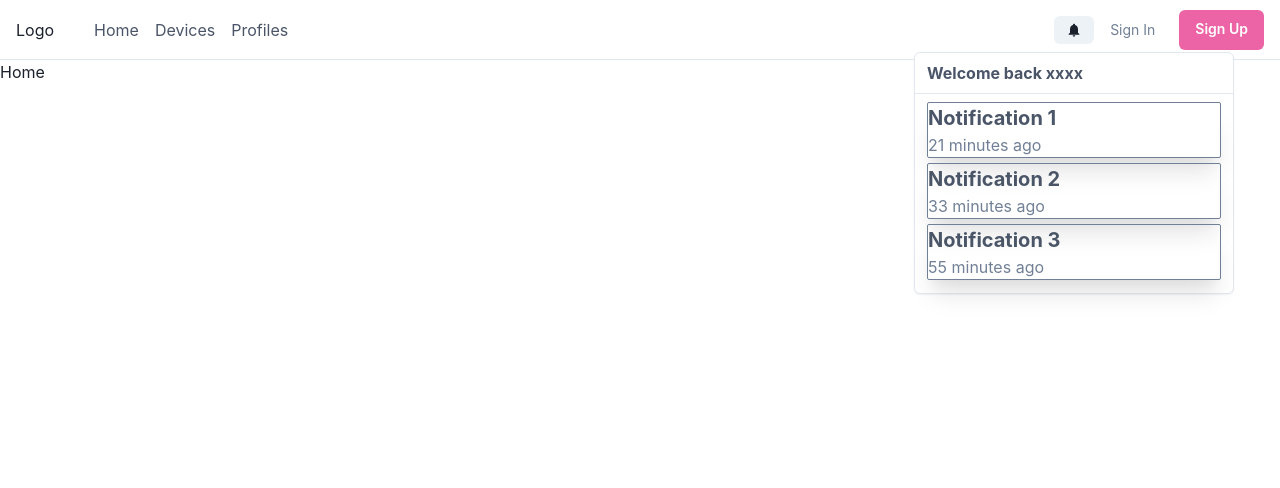
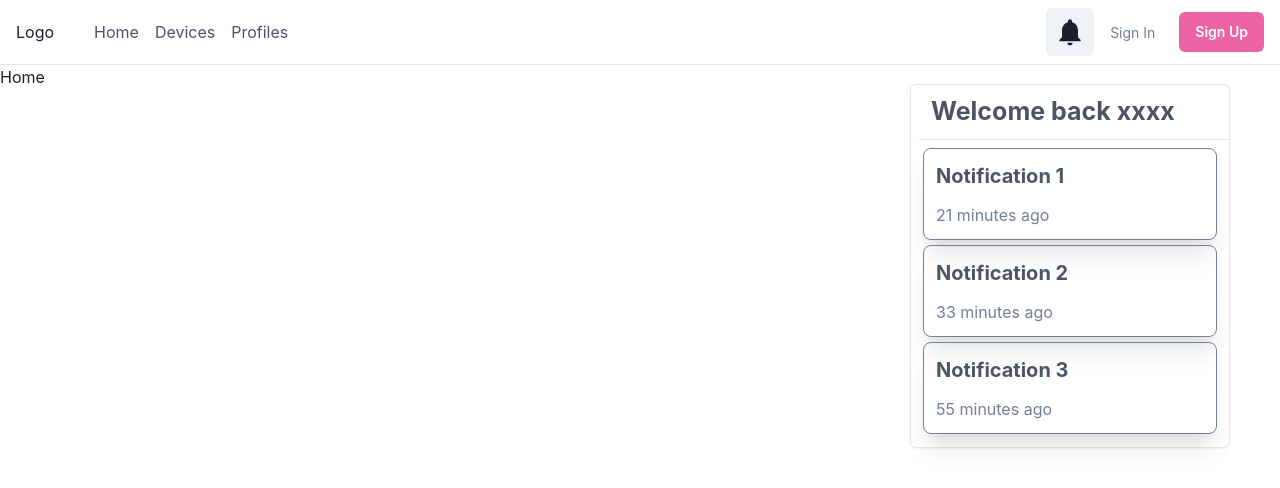
Before and after one commit to tryhardlaijun/ICT2106_P2_Project, a React (Create React App) app in the folder SmartHomeManager/SmartHomeManager.View/: page / in a window 1280 px wide. Both pictures are taken after a click on the button 1074 px from the left and 29 px from the top of the page. Shown: the top 488 px of the page. Built offline with nearby package versions, Linux system fonts and the light colour scheme.

Commit message:
updated notification style

```diff
--- a/SmartHomeManager/SmartHomeManager.View/src/components/Notification/Notification.js
+++ b/SmartHomeManager/SmartHomeManager.View/src/components/Notification/Notification.js
@@ -27,14 +27,14 @@ export default function Notification({open}) {
 
             <Popover>
                 <PopoverTrigger>
-                    <Button w={7} h={7} mr={4} onClick={isOpen ? onClose : onToggle}>
-                        <BellIcon/>
+                    <Button w={12} h={12} mr={4} onClick={isOpen ? onClose : onToggle}>
+                        <BellIcon w={8} h={8}/>
                     </Button>
                 </PopoverTrigger>
 
-            <PopoverContent>
+            <PopoverContent mt={5}>
 
-                <PopoverHeader fontWeight="bold">Welcome back xxxx</PopoverHeader>
+                <PopoverHeader ml={2} fontWeight="bold" fontSize={25}>Welcome back xxxx</PopoverHeader>
                 <PopoverBody>
                     <NotificationPopup/>
                 </PopoverBody>
--- a/SmartHomeManager/SmartHomeManager.View/src/components/Notification/NotificationBorder.js
+++ b/SmartHomeManager/SmartHomeManager.View/src/components/Notification/NotificationBorder.js
@@ -11,9 +11,9 @@ export default function NotificationBorder({text1,text2}){
 
     return(
      <>
-        <Box border="1px" borderColor="gray.500" boxShadow="xl" rounded="sm" mb="5px">
-            <Text fontWeight="bold" fontSize="xl">{text1}</Text>
-            <Text fontSize="s" color="gray.500">{text2}</Text>
+        <Box border="1px" borderColor="gray.500" boxShadow="xl" rounded="lg" mb="5px">
+            <Text fontWeight="bold" fontSize="xl" ml={3} mt={3}>{text1}</Text>
+            <Text fontSize="s" color="gray.500" ml={3} mt={3} mb={3}>{text2}</Text>
         </Box>
     </>
     )
--- a/SmartHomeManager/SmartHomeManager.View/src/components/Notification/NotificationPopup.js
+++ b/SmartHomeManager/SmartHomeManager.View/src/components/Notification/NotificationPopup.js
@@ -9,9 +9,9 @@ export default function NotificationPopup(){
     return(
         <>
 
-            <NotificationBorder text1="Notification 1" text2="21 minutes ago"/>
-            <NotificationBorder text1="Notification 2" text2="33 minutes ago"/>
-            <NotificationBorder text1="Notification 3" text2="55 minutes ago"/>
+                <NotificationBorder text1="Notification 1" text2="21 minutes ago"/>
+                <NotificationBorder text1="Notification 2" text2="33 minutes ago"/>
+                <NotificationBorder text1="Notification 3" text2="55 minutes ago"/>
 
         </>
     )
```
